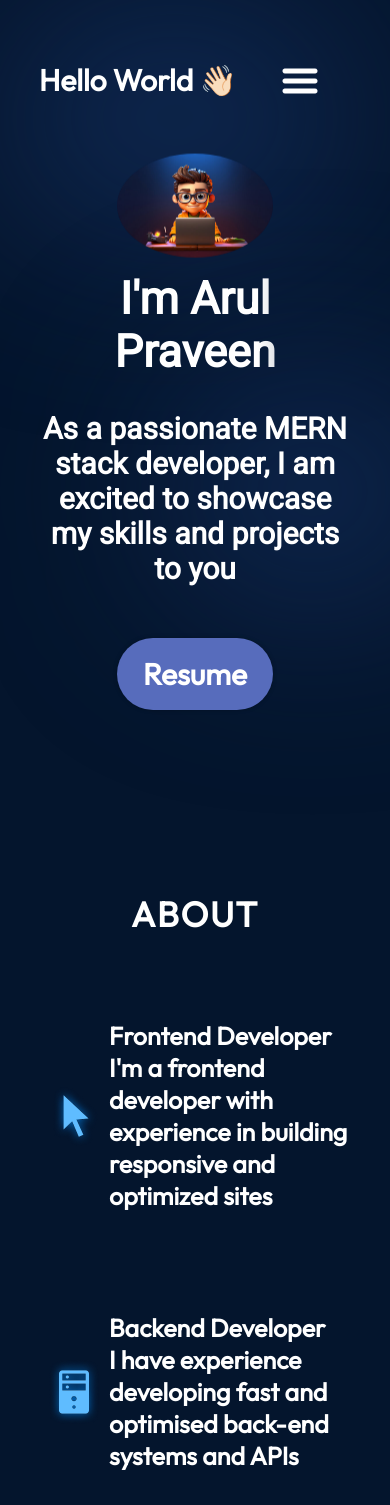
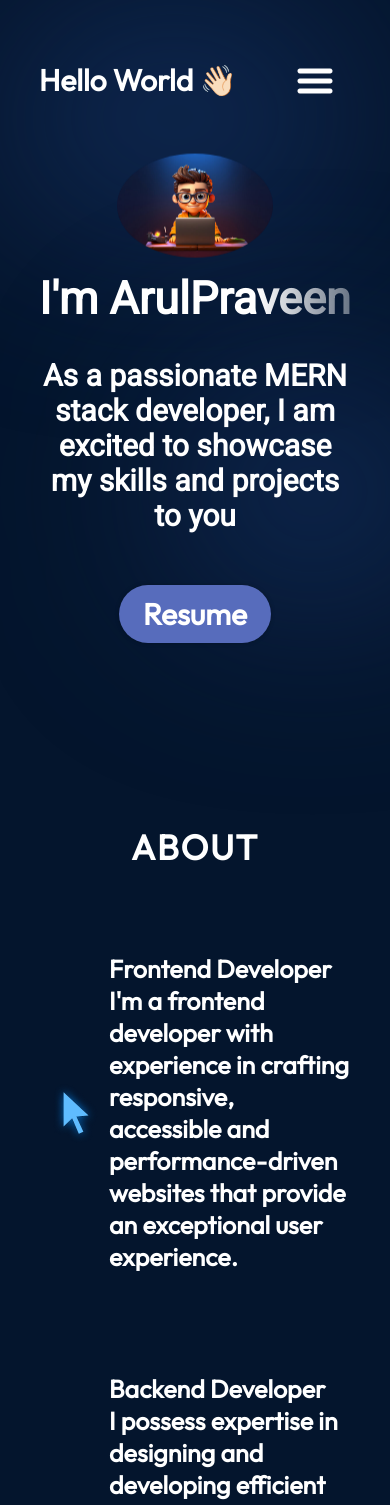
Before and after one commit to Arul-1911/Portfolio, a React (Vite) app: page / in a window 390 px wide. Shown: the top 1505 px of the page. Built offline with nearby package versions, Linux system fonts and the light colour scheme.

Commit message:
Changes Made Naduven Intern Added

```diff
--- a/src/components/About/About.jsx
+++ b/src/components/About/About.jsx
@@ -4,23 +4,26 @@ import { imageUrl } from "../../utils";
 
 function About() {
   return (
-    <section className={styles.container} id="about">
-      <h2 className={styles.title}>About</h2>
+    <section className={styles.container} id="about" data-aos="zoom-in">
+      <h2 className={styles.title} data-aos="zoom-in">
+        About
+      </h2>
       <div className={styles.content}>
         <img
           src={imageUrl("about/about-image.jpeg")}
           alt="Me sitting with a laptop"
           className={styles.aboutImage}
-          data-aos="fade-right"
+          data-aos="zoom-in"
         />
-        <ul className={styles.aboutItems} data-aos="fade-left">
+        <ul className={styles.aboutItems} data-aos="zoom-in">
           <li className={styles.aboutItem}>
             <img src={imageUrl("about/cursorIcon.png")} alt="Cursor icon" />
             <div className={styles.aboutItemText}>
               <h3>Frontend Developer</h3>
               <p>
-                I'm a frontend developer with experience in building responsive
-                and optimized sites
+                I'm a frontend developer with experience in crafting responsive,
+                accessible and performance-driven websites that provide an
+                exceptional user experience.
               </p>
             </div>
           </li>
@@ -29,8 +32,9 @@ function About() {
             <div className={styles.aboutItemText}>
               <h3>Backend Developer</h3>
               <p>
-                I have experience developing fast and optimised back-end systems
-                and APIs
+                I possess expertise in designing and developing efficient and
+                scalable back-end systems and RESTful APIs, utilizing best
+                practices to ensure high performance and reliability.
               </p>
             </div>
           </li>
@@ -39,7 +43,8 @@ function About() {
             <div className={styles.aboutItemText}>
               <h3>Full Stack Developer</h3>
               <p>
-                I have worked both Front-end and Backe-end at a Sametime as well
+                specialize in both front-end and back-end development, with a
+                strong understanding of the entire web development process.
               </p>
             </div>
           </li>
--- a/src/components/Contact/Contact.jsx
+++ b/src/components/Contact/Contact.jsx
@@ -1,15 +1,15 @@
-import React from 'react';
-import styles from './contact.module.css';
-import { imageUrl } from '../../utils';
+import React from "react";
+import styles from "./contact.module.css";
+import { imageUrl } from "../../utils";
 
 function Contact() {
   return (
     <footer id="contact" className={styles.container}>
-      <div className={styles.text}>
+      <div className={styles.text} data-aos="zoom-in">
         <h2>Contact</h2>
         <p>Feel free to contact</p>
       </div>
-      <ul className={styles.links}>
+      <ul className={styles.links} data-aos="zoom-in">
         <li className={styles.link}>
           <img src={imageUrl("contact/emailIcon.png")} alt="email-icon" />
           <a href="mailto:arulpraveen19112002@gmail.com" target="_blank">
@@ -38,4 +38,4 @@ function Contact() {
   );
 }
 
-export default Contact
+export default Contact;
--- a/src/components/Experience/Experience.jsx
+++ b/src/components/Experience/Experience.jsx
@@ -1,15 +1,15 @@
-import React from 'react';
-import styles from './experience.module.css';
-import skills from '../../data/skills.json';
-import experience from '../../data/history.json';
-import { imageUrl } from '../../utils';
+import React from "react";
+import styles from "./experience.module.css";
+import skills from "../../data/skills.json";
+import experience from "../../data/history.json";
+import { imageUrl } from "../../utils";
 
 function Experience() {
   return (
     <section className={styles.container} id="skills">
       <h2 className={styles.title}>Skills</h2>
       <div className={styles.content}>
-        <div className={styles.skills} data-aos="fade-right">
+        <div className={styles.skills} data-aos="zoom-in">
           {skills.map((skill, id) => {
             return (
               <div key={id} className={styles.skill}>
@@ -43,4 +43,4 @@ function Experience() {
   );
 }
 
-export default Experience
+export default Experience;
--- a/src/components/Experience/experience.module.css
+++ b/src/components/Experience/experience.module.css
@@ -1,13 +1,14 @@
-@import '../../var.css';
+@import "../../var.css";
 
-.container{
+.container {
   color: var(--color-text);
   margin-top: 79px;
   margin-left: 10%;
   margin-right: 10%;
+  flex-wrap: wrap;
 }
 
-.title{
+.title {
   color: var(--color-text);
   font-size: 35px;
   font-weight: 700;
@@ -15,35 +16,30 @@
   text-transform: uppercase;
   text-align: center;
   margin-bottom: 100px;
-
 }
 
-.content{
+.content {
   display: flex;
   flex-direction: row;
   justify-content: space-evenly;
-   margin-top: 14px;
-
+  /* margin-top: 14px; */
 }
 
-
-
-.skills{
+.skills {
   width: 45%;
   display: flex;
   flex-wrap: wrap;
   gap: 37px;
 }
 
-.skill{
+.skill {
   display: flex;
   flex-direction: column;
   align-items: center;
   gap: 11px;
-
 }
 
-.skillImageContainer{
+.skillImageContainer {
   background-color: var(--color-secondary);
   border-radius: 100%;
   display: flex;
@@ -53,54 +49,52 @@
   height: 128px;
 }
 
-.skillImageContainer img{
+.skillImageContainer img {
   width: 75px;
 }
 
-.skill p{
+.skill p {
   font-size: 25px;
   font-family: var(--font-roboto);
   font-weight: 500;
 }
 
-
-.history{
+.history {
   width: 45%;
   display: flex;
   flex-direction: column;
   gap: 40px;
 }
 
-
-.historyItem{
+.historyItem {
   display: flex;
   flex-direction: row;
   align-items: center;
   justify-content: space-between;
-   height: 350px;
-   gap: 17px;
+  /* height: 350px; */
+  gap: 40px;
   background: #19376d;
-   background: linear-gradient(90deg,#19376d 0%,rgba(25,55,109,0)100%);
+  background: linear-gradient(90deg, #19376d 0%, rgba(25, 55, 109, 0) 100%);
   border-radius: 10px;
   padding: 24px;
-    margin-top: 95px;
+  /* margin-top: 95px; */
+  height: auto;
 }
 
-.historyItem img{
+.historyItem img {
   width: 50px;
 }
 
-.historyItemDetails{
+.historyItemDetails {
   font-family: var(--font-roboto);
 }
 
-
-.historyItemDetails h3{
+.historyItemDetails h3 {
   font-size: 30px;
   font-weight: 500;
 }
 
-.historyItemDetails ul{
+.historyItemDetails ul {
   margin-top: 6px;
   list-style-position: inside;
   font-size: 25px;
@@ -108,28 +102,26 @@
   margin-left: 17px;
 }
 
-
-
-@media screen and (max-width:830px) {
-   .content{
+@media screen and (max-width: 830px) {
+  .content {
     flex-direction: column;
     align-items: center;
     gap: 34px;
   }
 
-   .skills{
+  .skills {
     width: 100%;
     flex-direction: row;
     justify-content: center;
   }
 
-   .history{
+  .history {
     width: 100%;
     gap: 15px;
   }
 
-   .historyItem{
+  .historyItem {
     flex-wrap: wrap;
-      height: 460px;
+    height: auto;
   }
 }
--- a/src/components/Hero/Hero.jsx
+++ b/src/components/Hero/Hero.jsx
@@ -7,14 +7,14 @@ function Hero() {
     <section className={styles.container}>
       <div className={styles.content}>
         <h3 className={styles.title} data-aos="flip-down">
-          I'm Arul Praveen
+          I'm ArulPraveen
         </h3>
         <p className={styles.description}>
           As a passionate MERN stack developer, I am excited to showcase my
           skills and projects to you
         </p>
         <a
-          href="https://drive.google.com/file/d/1du2swniJRkyxORp2UMRkH6udeaSGquiv/view?usp=sharing"
+          href="https://drive.google.com/file/d/1XMwpRJ1KM-gAG_xfTjW4SDZTl9pWCwvv/view?usp=sharing"
           target="_blank"
           rel="noreferrer"
           className={styles.contactBtn}
--- a/src/components/Hero/hero.module.css
+++ b/src/components/Hero/hero.module.css
@@ -46,7 +46,7 @@
   border-radius: 100px;
   font-size: 30px;
   font-weight: 600;
-  padding: 17px 26px;
+  padding: 10px 24px;
   box-shadow: 0 0 4px 0 rgba(0, 0, 0, 0.25);
 }
 
@@ -111,14 +111,14 @@
     align-items: center;
   }
 
-  .title{
+  .title {
     font-size: 45px;
     margin-top: 20px;
     display: block;
     text-align: center;
   }
 
-  .description{
+  .description {
     text-align: center;
   }
 }
--- a/src/components/Navbar/Navbar.jsx
+++ b/src/components/Navbar/Navbar.jsx
@@ -5,7 +5,7 @@ import { imageUrl } from "../../utils";
 function Navbar() {
   const [open, setOpen] = useState(false);
   return (
-    <nav className={styles.navbar}>
+    <nav className={styles.navbar} data-aos="zoom-in">
       <a href="/" className={styles.title}>
         Hello World 👋🏻
       </a>
--- a/src/components/Navbar/Navbar.module.css
+++ b/src/components/Navbar/Navbar.module.css
@@ -34,7 +34,7 @@
   text-decoration: none;
 }
 
-.menubtn{
+.menubtn {
   display: none;
 }
 
@@ -48,7 +48,7 @@
   .menu {
     position: absolute;
     right: 0;
-    margin-right: 10%;
+    margin-right: 5%;
     flex-direction: column;
     align-items: flex-end;
     gap: 11px;
@@ -65,13 +65,10 @@
     display: none;
     flex-direction: column;
     align-items: center;
-    gap: 13px;
+    gap: 23px;
     border-radius: 10px;
     background-color: rgb(1, 6, 15);
-    background: linear-gradient(
-      0deg,
-      rgb(9, 9, 9) 100%
-    );
+    background: linear-gradient(0deg, rgb(9, 9, 9) 100%);
     padding: 24px 74px;
   }
 
--- a/src/components/projects/Project.jsx
+++ b/src/components/projects/Project.jsx
@@ -1,19 +1,19 @@
-import React from 'react';
-import styles from './project.module.css';
-import projects from '../../data/projects.json';
-import { imageUrl } from '../../utils';
+import React from "react";
+import styles from "./project.module.css";
+import projects from "../../data/projects.json";
+import { imageUrl } from "../../utils";
 
 function Project() {
   return (
-    <section className={styles.container} id='projects'>
+    <section className={styles.container} id="projects">
       <h2 className={styles.title}>Projects</h2>
-      <div className={styles.Projects}>{
-         projects.map((project,id)=> {
+      <div className={styles.Projects}>
+        {projects.map((project, id) => {
           return (
             <div
               key={id}
               className={styles.cardContainer}
-                data-aos="flip-left"
+              data-aos="zoom-in"
               data-aos-easing="ease-out-cubic"
             >
               <img
@@ -22,7 +22,7 @@ function Project() {
                 className={styles.cardImage}
               />
               <h3 className={styles.cardTitle}>{project.title}</h3>
-                <hr style={{marginBottom:"5px", marginTop:"5px"}}/>
+              <hr style={{ marginBottom: "5px", marginTop: "5px" }} />
               <p className={styles.cardDescription}>{project.description}</p>
               <ul className={styles.skills}>
                 {project.skills.map((skill, id) => {
@@ -34,18 +34,16 @@ function Project() {
                 })}
               </ul>
               <div className={styles.links}>
-                  <a href={project.demo} target='_blank' className={styles.link}>
+                <a href={project.demo} target="_blank" className={styles.link}>
                   Live Demo
                 </a>
-
               </div>
             </div>
           );
-         })
-         }
+        })}
       </div>
     </section>
-  )
+  );
 }
 
-export default Project
+export default Project;
--- a/src/data/history.json
+++ b/src/data/history.json
@@ -1,5 +1,17 @@
 [
-
+  {
+    "role": "SDE Intern",
+    "organisation": "Naduven Technology",
+    "startDate": "Jun, 2024",
+    "endDate": "Sep, 2024",
+    "experiences": [
+      "Worked on Various Live Projects",
+      "Integrated with GraphQL Api",
+      "Fixing Bugs and Ui Changes",
+      "Written Code with React.ts"
+    ],
+    "imageSrc": ""
+  },
   {
     "role": "Technical Intern",
     "organisation": "Ellucian",
@@ -7,7 +19,7 @@
     "endDate": "Apr, 2023",
     "experiences": [
       "Completed a  Full Stack Project",
-      "worked on sql database",
+      "Worked on sql database",
       "Participated in Hackathon"
     ],
     "imageSrc": "history/ellucian-img.jpg"
```
Also changed, not shown: 2 other files (tests, documents, lock files or other folders). Lines whose indentation alone changed are shown as unchanged.
